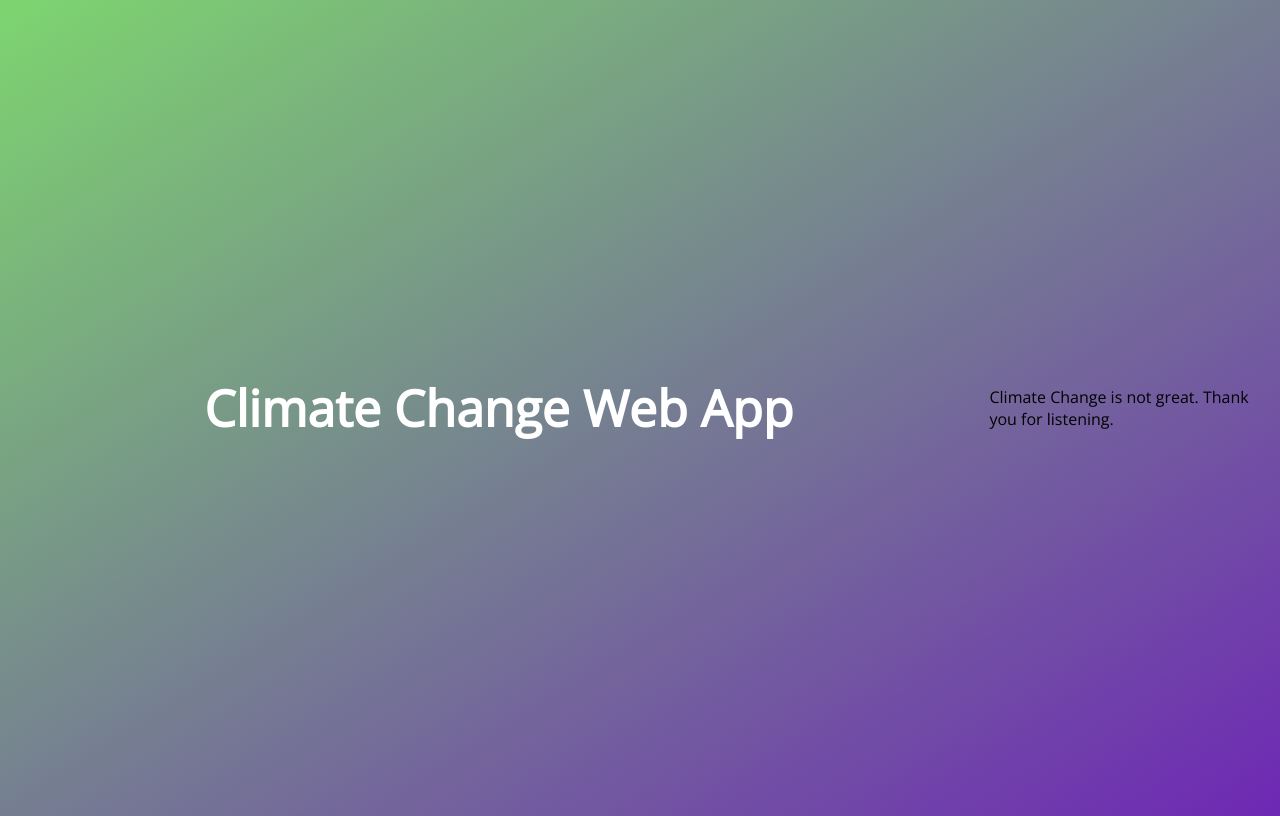
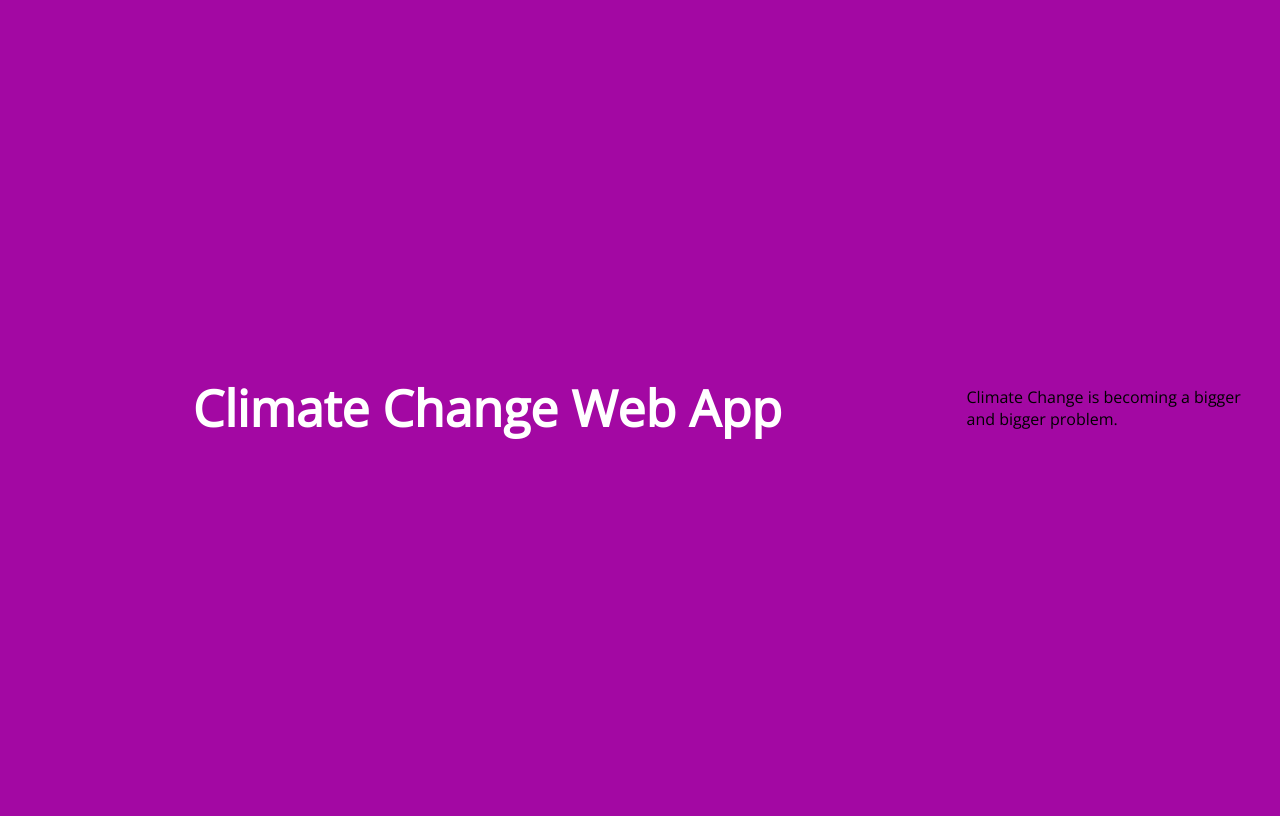
Before and after one commit to rexhent/climate-change-web-app, a plain HTML site: page index.html in a window 1280 px wide. Drawn offline with nearby package versions, Linux system fonts and the light colour scheme.

Commit message:
purple background

```diff
--- a/index.html
+++ b/index.html
@@ -12,7 +12,8 @@
         height: 100vh;
         display: flex;
         align-items: center;
-        background: linear-gradient(to top left, #6e28b4, #7dd56f);
+        /* background: linear-gradient(to top left, #6e28b4, #7dd56f); */
+        background-color: rgb(163, 8, 163);
       }
       h1 {
         font-family: 'Open Sans', sans-serif;
@@ -27,7 +28,7 @@
   </head>
   <body>
     <h1>Climate Change Web App</h1>
-    <p>Climate Change is not great. Thank you for listening.</p>
+    <p>Climate Change is becoming a bigger and bigger problem.</p>
     <script src="script.js"></script>
   </body>
 </html>
```
